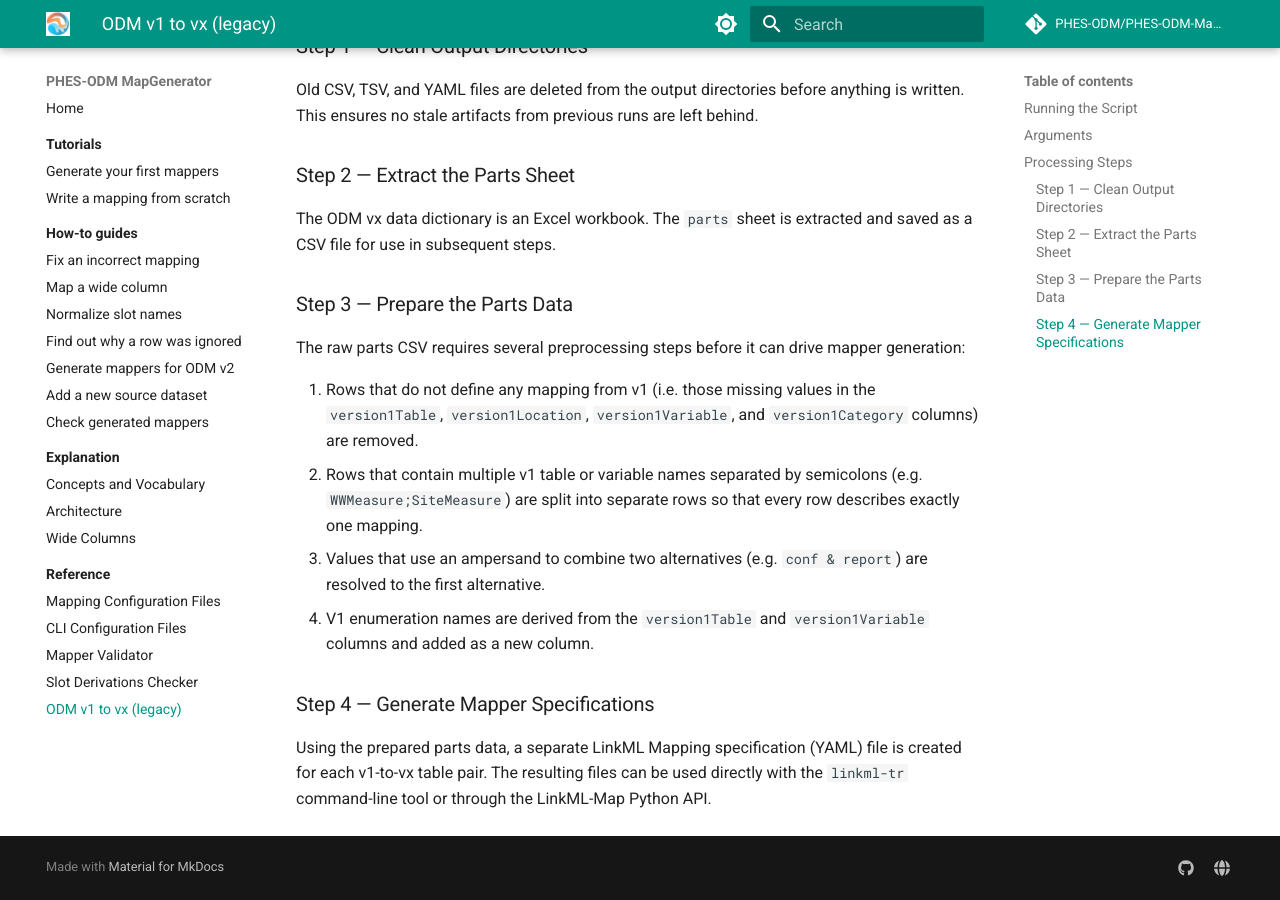
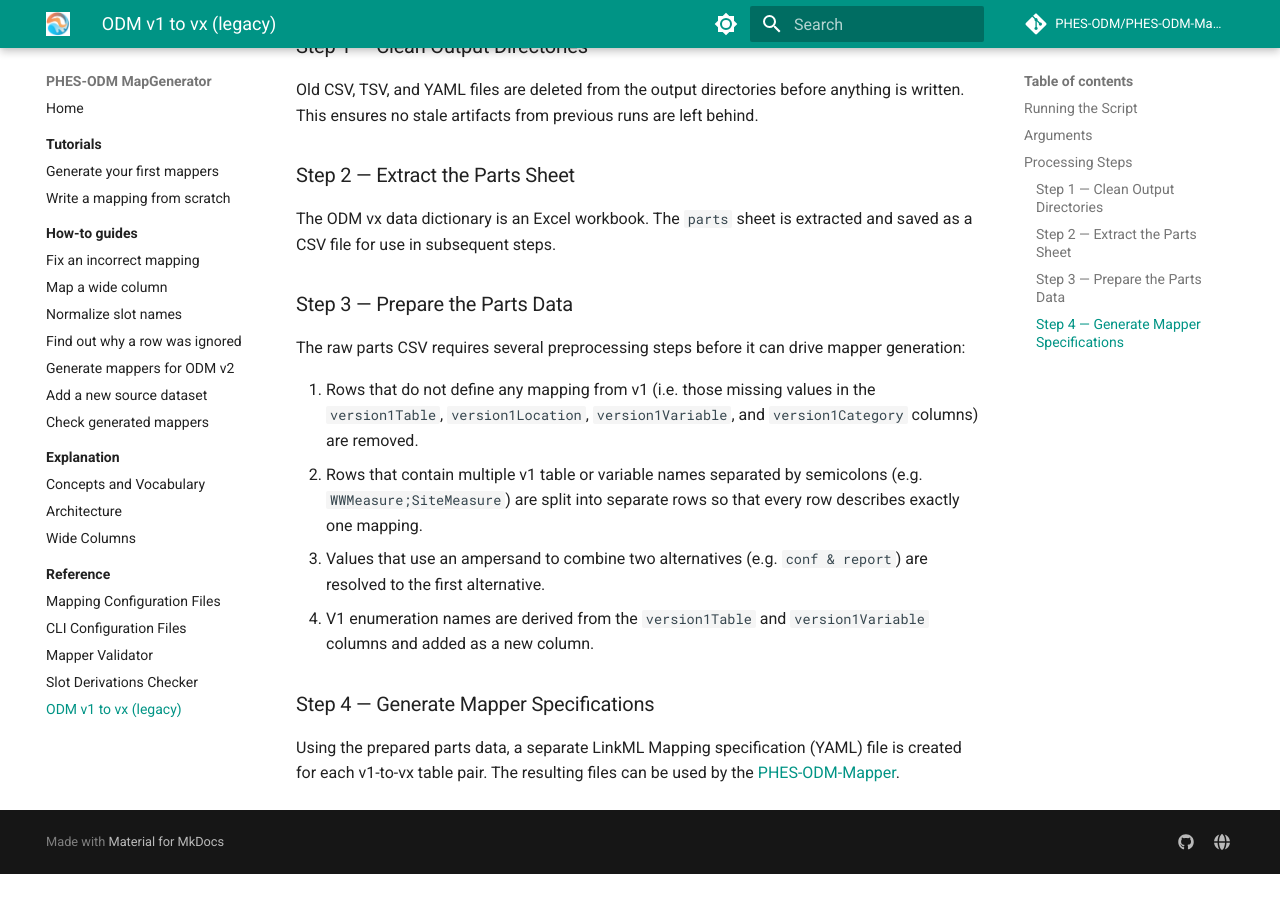
Before and after one commit to PHES-ODM/PHES-ODM-MapGenerator, an MkDocs documentation site: the page built from docs/reference/make-v1-to-vx.md, in a window 1280 px wide and 900 px high, scrolled down 1342 px. Built offline with MkDocs 1.6.1 and Material for MkDocs 9.7.7, drawn with Linux system fonts in a browser that asks for light colours; comment, search, counter and statistics services are not loaded; after the commit the page ends 2216 px from its top, so only the background shows below that.

Commit message:
Replace using the generated ODM v1-to-vx using the linkml-tr command-line or LinkML-Map API with PHES-ODM-Mapper.

```diff
--- a/docs/reference/make-v1-to-vx.md
+++ b/docs/reference/make-v1-to-vx.md
@@ -68,6 +68,6 @@ generation:
 
 ### Step 4 — Generate Mapper Specifications
 
-Using the prepared parts data, a separate LinkML Mapping specification (YAML) file
-is created for each v1-to-vx table pair. The resulting files can be used directly
-with the `linkml-tr` command-line tool or through the LinkML-Map Python API.
+Using the prepared parts data, a separate LinkML Mapping specification (YAML)
+file is created for each v1-to-vx table pair. The resulting files can be used
+by the [PHES-ODM-Mapper](https://github.com/PHES-ODM/PHES-ODM-Mapper).
```
